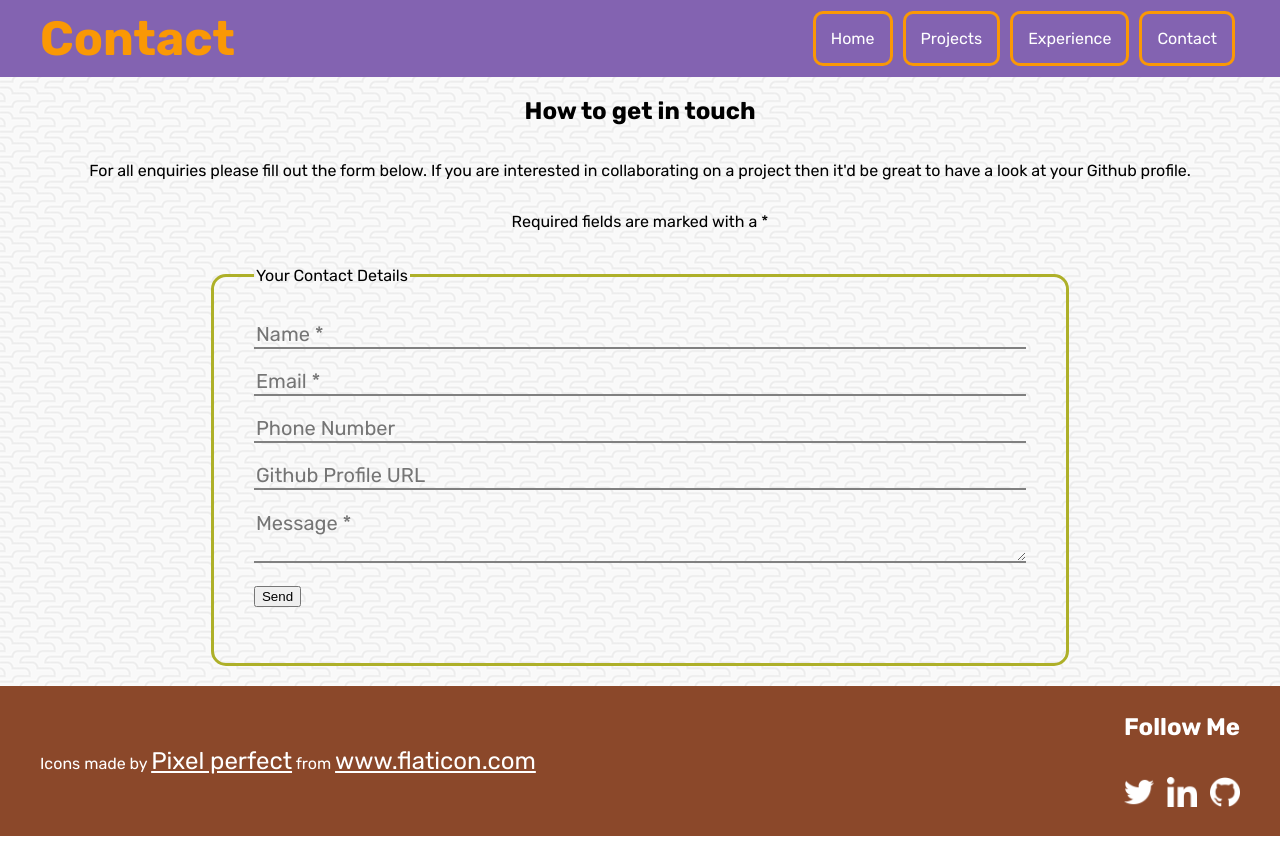
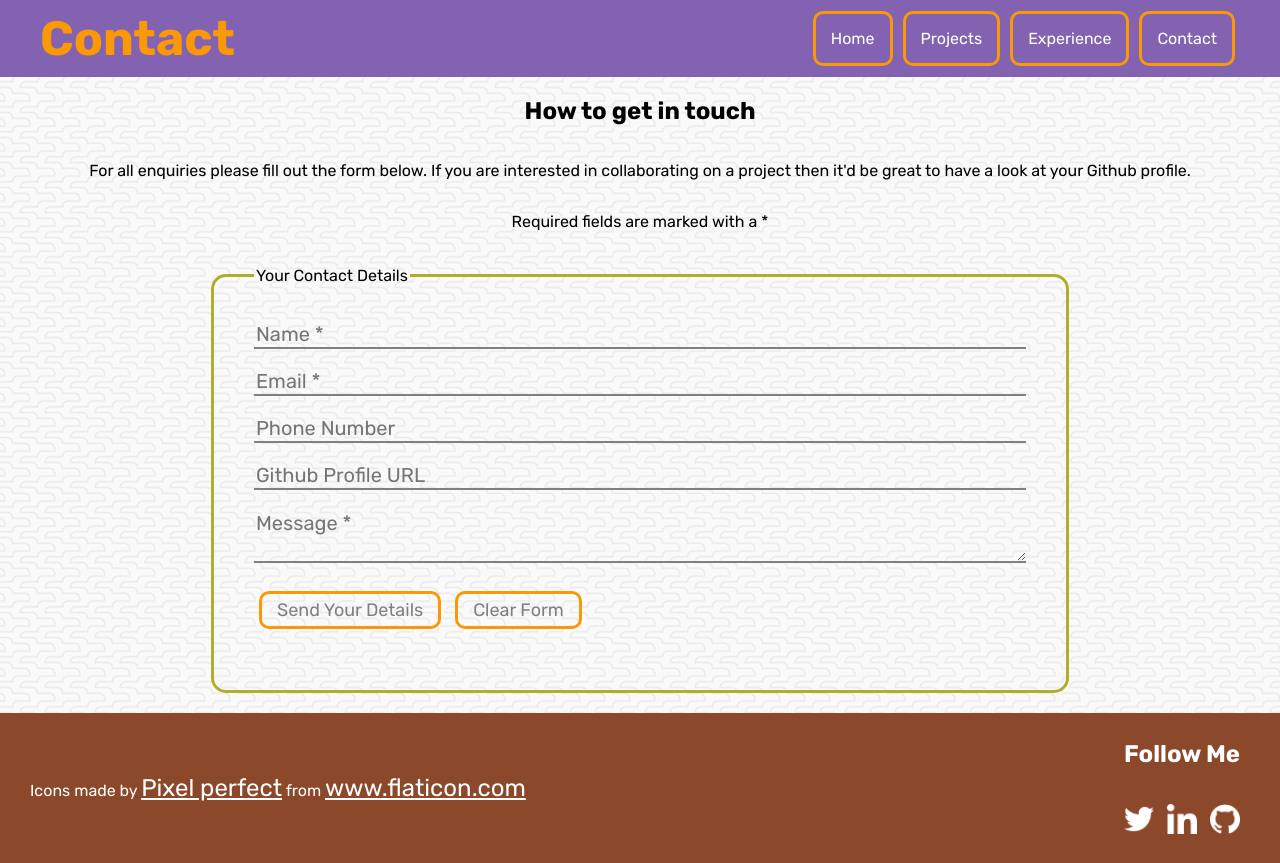
Before and after one commit to billymorrison/my-portfolio, a plain HTML site: page contact.html in a window 1280 px wide. Before the commit the page ends 836 px from the top, so only its background shows below. Drawn offline with Linux system fonts and the light colour scheme.

Commit message:
finished styling the contact form

```diff
--- a/contact.html
+++ b/contact.html
@@ -48,7 +48,8 @@
                             <label>Message *</label>
                             <textarea id="message" placeholder="Message *"></textarea>
                         </li><br>
-                        <button type="submit">Send</button>
+                        <button type="submit">Send Your Details</button>
+                        <button type="reset">Clear Form</button>
                     </ul>
                 </fieldset>
             </form>
--- a/styles/styles.css
+++ b/styles/styles.css
@@ -9,6 +9,8 @@ body {
     margin: auto;
     font-family: Rubik, sans-serif;
     padding: 0 40px;
+    position: relative;
+    min-height: 100vh;
 }
 
 /* Header Styles --------------------------------------------------------------------------
@@ -81,6 +83,7 @@ main {
     display: flex;
     align-items: center;
     flex-wrap: wrap;
+    padding-bottom: 150px;
 }
 
 main.contact {
@@ -113,15 +116,20 @@ main.contact {
 
 footer {
     background-color: var(--theme-5);
-    height: 150px;
-    width: 100%;
     display: flex;
     flex-direction: row;
     justify-content: space-between;
     align-items: center;
-    position: relative;
+    /*position: relative;
     right: 40px;
     margin: 0px;
+    padding: 0 40px;*/
+    position: absolute;
+    bottom: 0;
+    width: 100%;
+    max-width: 100vw;
+    height: 150px;
+    right: 0;
     padding: 0 40px;
 }
 
@@ -154,6 +162,7 @@ footer a {
 
 .attribution {
     color: white;
+    padding-left: 70px;
 }
 
 .company-logo {
@@ -199,6 +208,10 @@ footer a {
     .attribution a {
         font-size: 1.7em;
     }
+    form button {
+        width: 100%;
+        text-align: center;
+    }
 }
 
 fieldset {
@@ -225,6 +238,28 @@ form input, form textarea {
     font-family: Rubik, sans-serif !important;
 }
 
+form input:focus, form textarea:focus {
+    outline: none;
+    border-bottom: 2px solid var(--theme-2);
+}
+
 form label {
     display: none;
 }
+
+form button {
+    display: inline;
+    padding: 5px 15px;
+    margin: 5px;
+    color: gray;
+    border: 3px solid var(--theme-2);
+    border-radius: 10px;
+    text-decoration: none;
+    background: none;
+    font: 400 18px Rubik;
+}
+
+form button:hover {
+    background-color: var(--theme-2);
+    color: white;
+}
```
